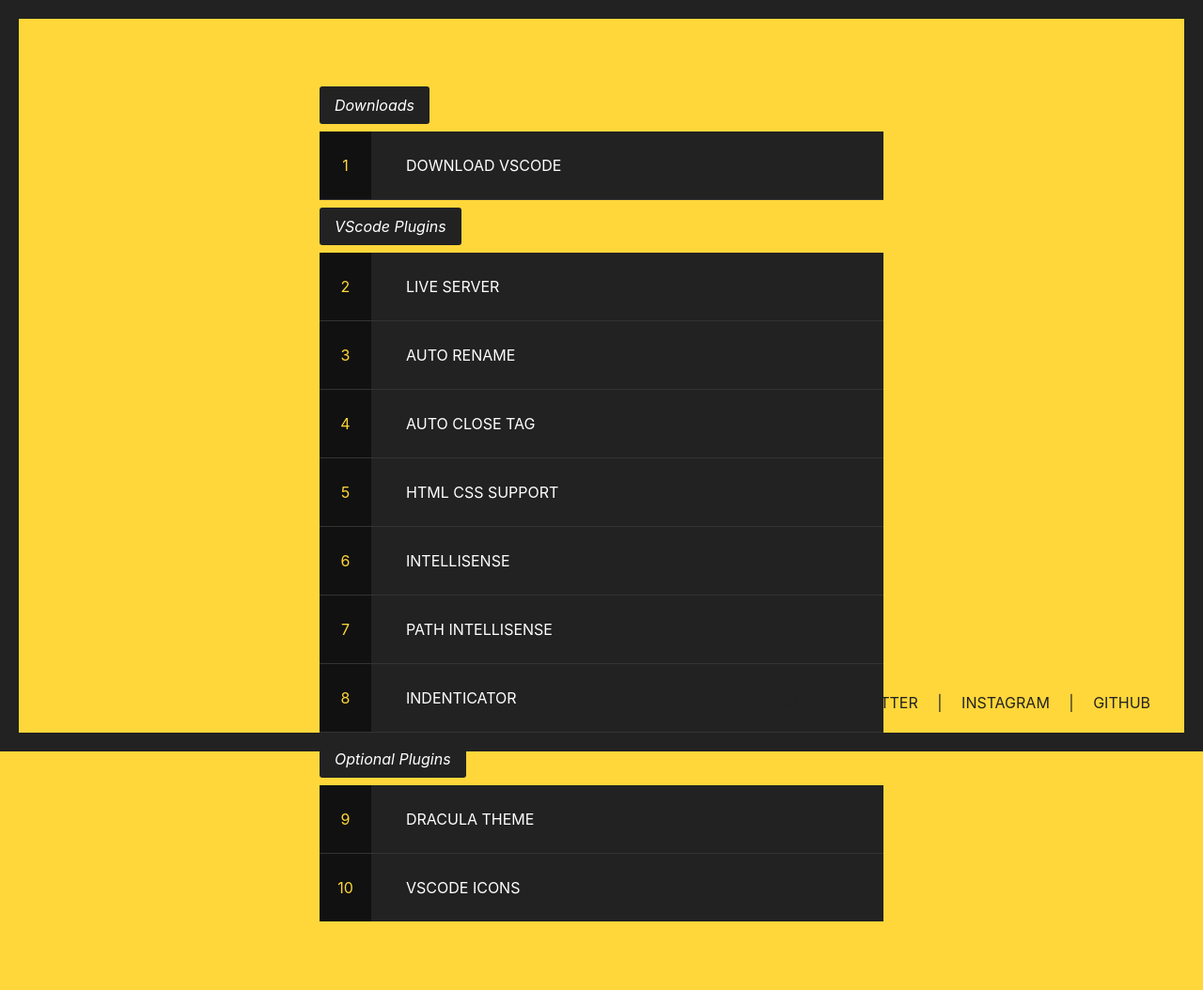
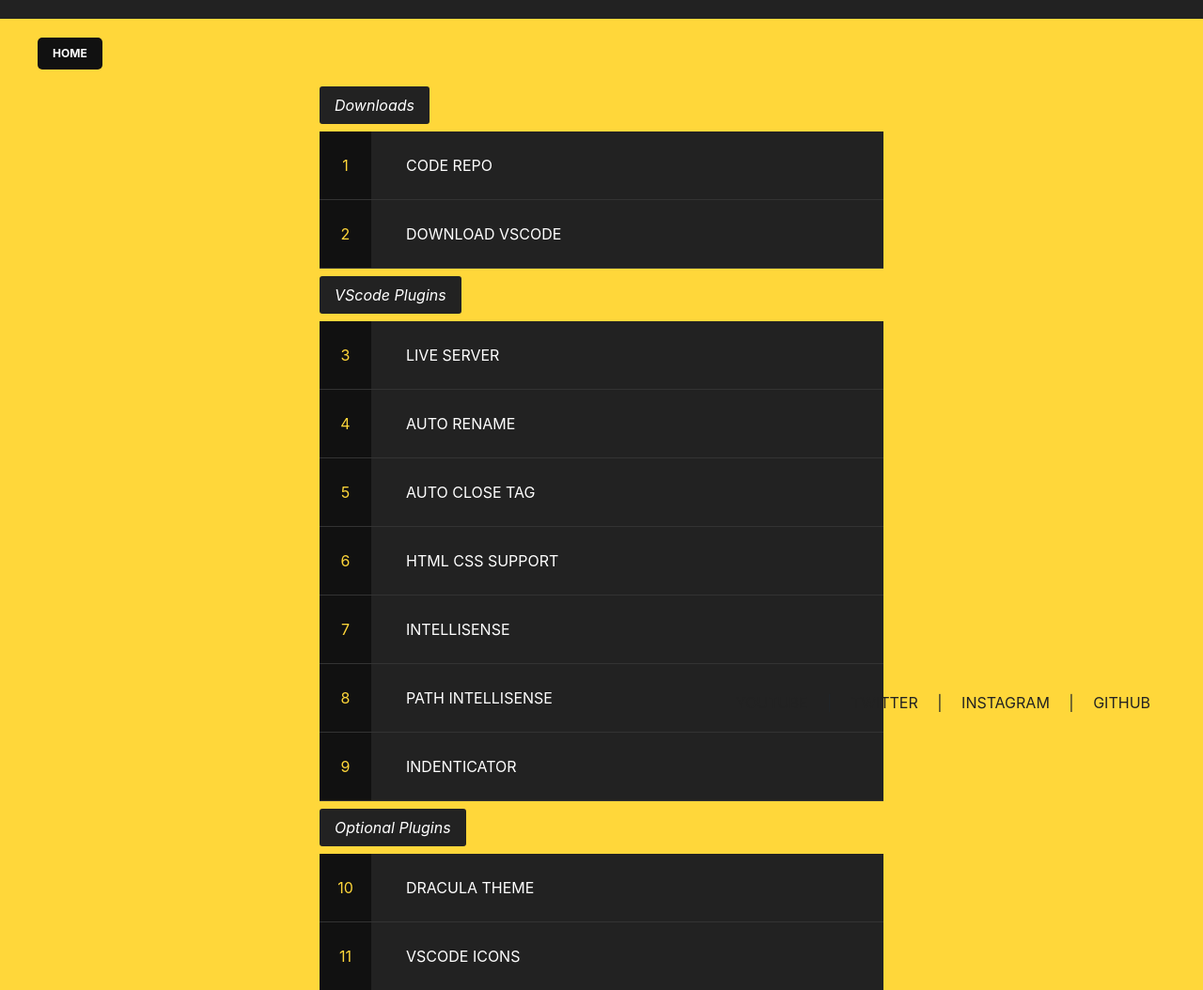
Before and after one commit to CodersofColor/100_Days_Of_Style, a website: page src/01_Setup/index.html in a window 1280 px wide. Shown: the whole page at 94% size. Before the commit the page ends 981 px from the top, so only its background shows below. Drawn offline with nearby package versions, Linux system fonts and the light colour scheme.

Commit message:
update to content

```diff
--- a/src/01_Setup/index.html
+++ b/src/01_Setup/index.html
@@ -1,17 +1,19 @@
 <!DOCTYPE html>
-<html lang="en">
+<html lang="en" class="frame">
 <head>
   <meta charset="UTF-8">
   <meta name="viewport" content="width=device-width, initial-scale=1.0">
   <title>SETUP Basics</title>
   <link rel="stylesheet" href="../../utils/general.css" type="text/css" />
 </head>
-<body class="frame">
+<body >
   <section class="container">
     <div class="content">
+       <a href="/" class="home-link">Home</a>
        <ul class="list no-label full-link">
         <label>Downloads</label>
-        <li><a href="https://code.visualstudio.com/" target="_blank">Download VScode</a></li>
+        <li><a target="_blank" href="https://github.com/CodersofColor/Zero-to-100-with-HTML-and-CSS">Code Repo</a></li>
+        <li><a target="_blank" href="https://code.visualstudio.com/" target="_blank">Download VScode</a></li>
         <label>VScode Plugins</label>
         <li><a target="_blank" href="https://marketplace.visualstudio.com/items?itemName=ritwickdey.LiveServer">Live Server</a></li>
         <li><a target="_blank" href="https://marketplace.visualstudio.com/items?itemName=formulahendry.auto-rename-tag">Auto Rename</a></li>
--- a/utils/general.css
+++ b/utils/general.css
@@ -15,17 +15,33 @@
 }
 
 
-html {
-  height:100vh;
+html.frame{
+  height:100%;
+  border-top:solid 20px var(--bdr-blk);
+  /* border-bottom:solid 20px var(--bdr-blk); */
 }
 
 body {
   background:var(--bg-main);
   counter-reset: list-item;
 }
-body.frame{
-  height:100vh;
-  border:solid 20px var(--bdr-blk);
+.home-link{
+  position:fixed;
+  top:40px;
+  left:40px;
+  padding:.5rem 1rem;
+  border-radius: 5px;
+  font-size:12px;
+  font-weight: bold;
+  text-transform: uppercase;
+  background:var(--txt-blk);
+  color:var(--bg-white);
+  transition: all ease-in-out .2s;
+}
+.home-link:hover{
+
+  background:var(--bg-gold-dark);
+  color:var(--txt-blk);
 }
 .link-list{
   position:fixed;
```
Also changed, not shown: index.html (+2 -2 lines), src/02_Box_Model/final-02/index.html (+10 -3 lines).
